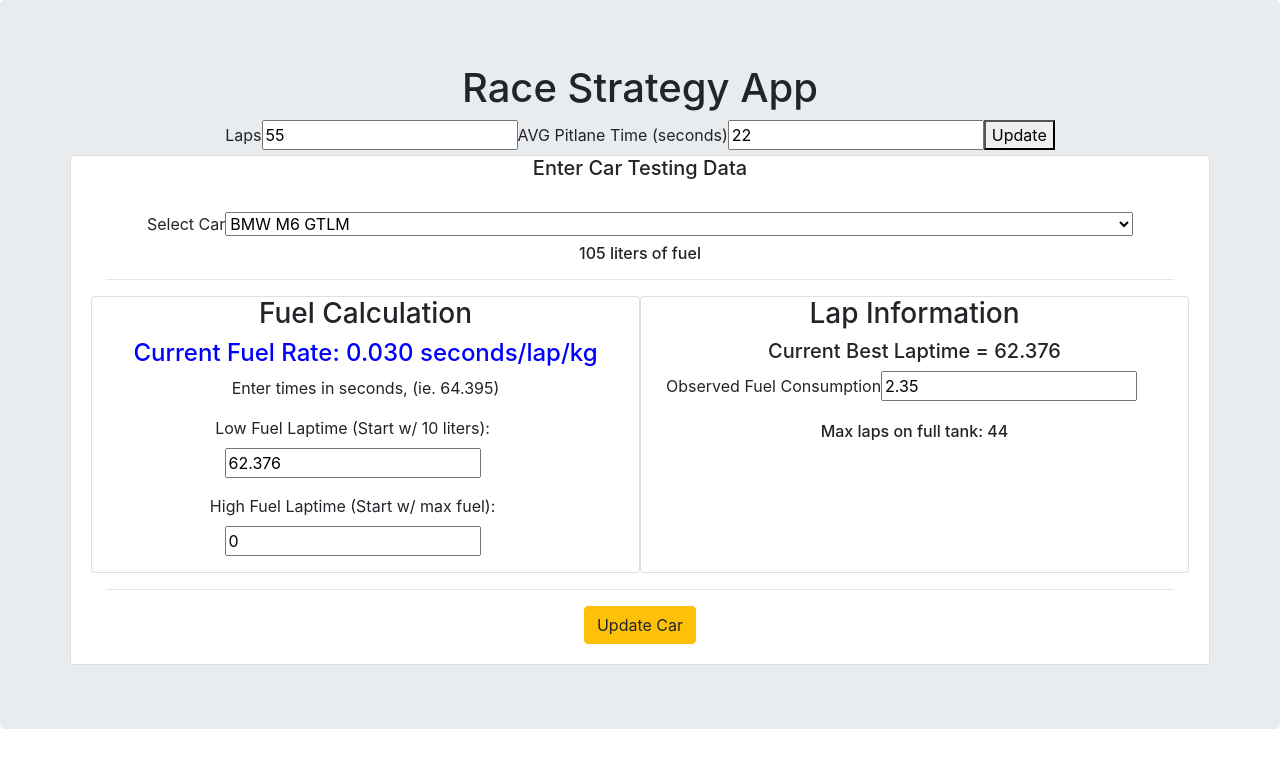
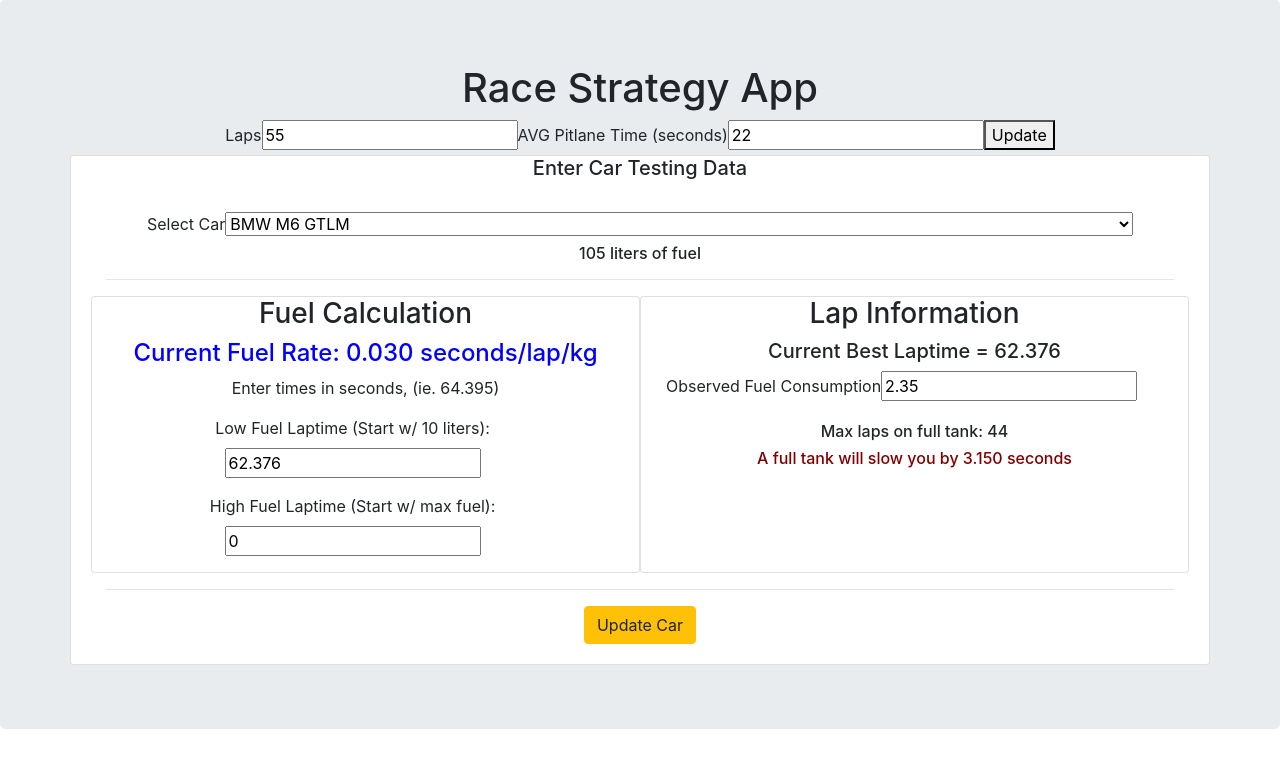
Before and after one commit to j2ics/strategy, a React (Create React App) app: page / in a window 1280 px wide. Shown: the top 768 px of the page. Built offline with nearby package versions, Linux system fonts and the light colour scheme.

Commit message:
fix fuel cap

```diff
--- a/src/assets/roster.js
+++ b/src/assets/roster.js
@@ -1,7 +1,7 @@
 export default {
   cars: [
     { makeModel: "BMW M6 GTLM", fuelCapacity: 105 },
-    { makeModel: "Ferrari 488 GTLM", fuelCapacity: 105 },
+    { makeModel: "Ferrari 488 GTLM", fuelCapacity: 84 },
     { makeModel: "Chevrolet Corvette GTLM", fuelCapacity: 105 },
     { makeModel: "Ford GT Endurance", fuelCapacity: 105 },
     { makeModel: "Aston Martin DB Vantage GTE", fuelCapacity: 105 },
--- a/src/components/EditCar.js
+++ b/src/components/EditCar.js
@@ -139,10 +139,17 @@ class EditCar extends React.Component {
                 />
               </div>
               <h6>Max laps on full tank: {this.getMaxLaps()}</h6>
+              <h6 style={{color:"maroon"}}>
+                A full tank will slow you by {((this.state.driver.weightCost * this.state.driver.fuelCapacity)/1000).toFixed(3)} seconds
+              </h6>
             </div>
           </div>
           <hr />
-          <button onClick={this.setCar} href="#" className="btn btn-warning">
+          <button
+            onClick={this.setCar}
+            href="#"
+            className="btn btn-warning"
+          >
             Update Car
           </button>
         </div>
```
